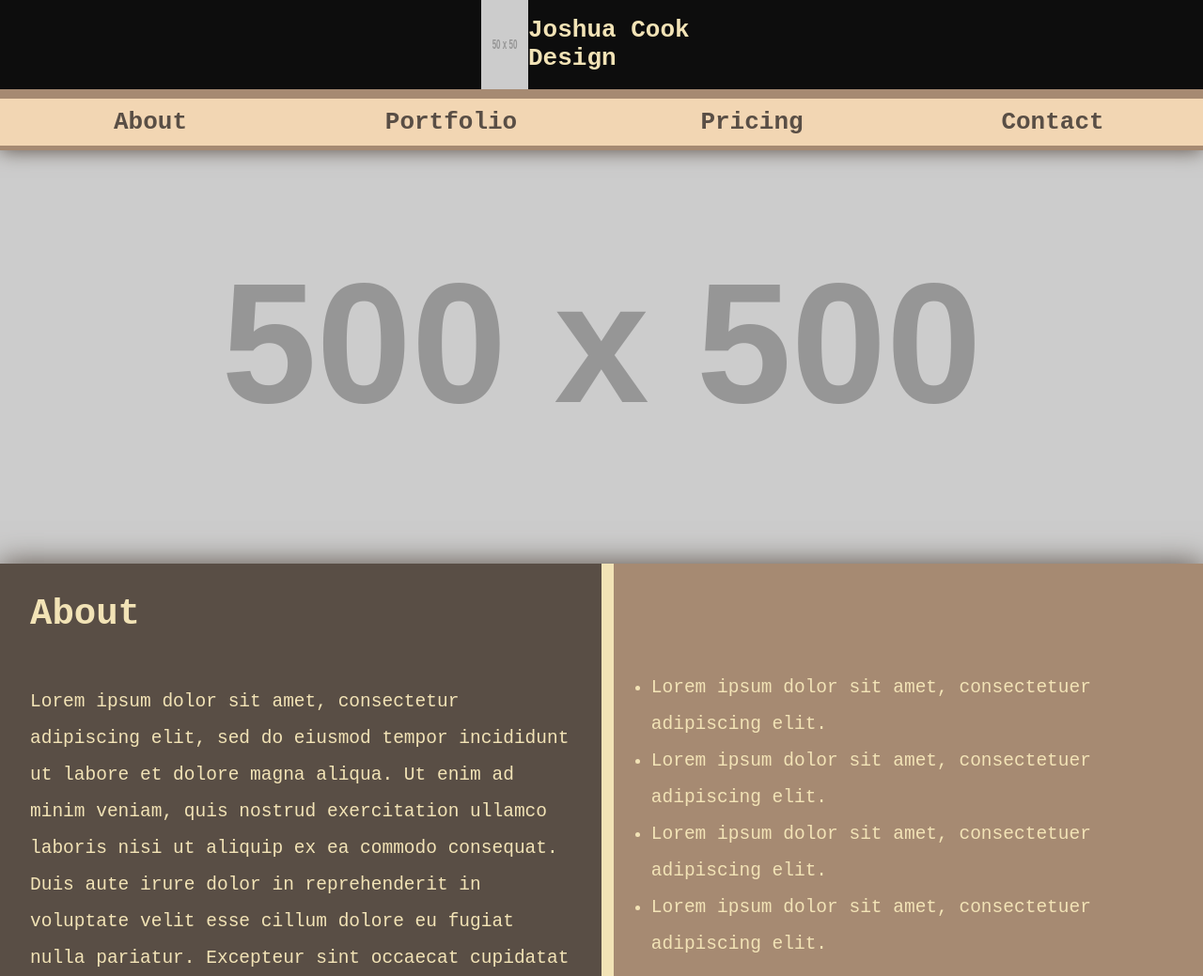
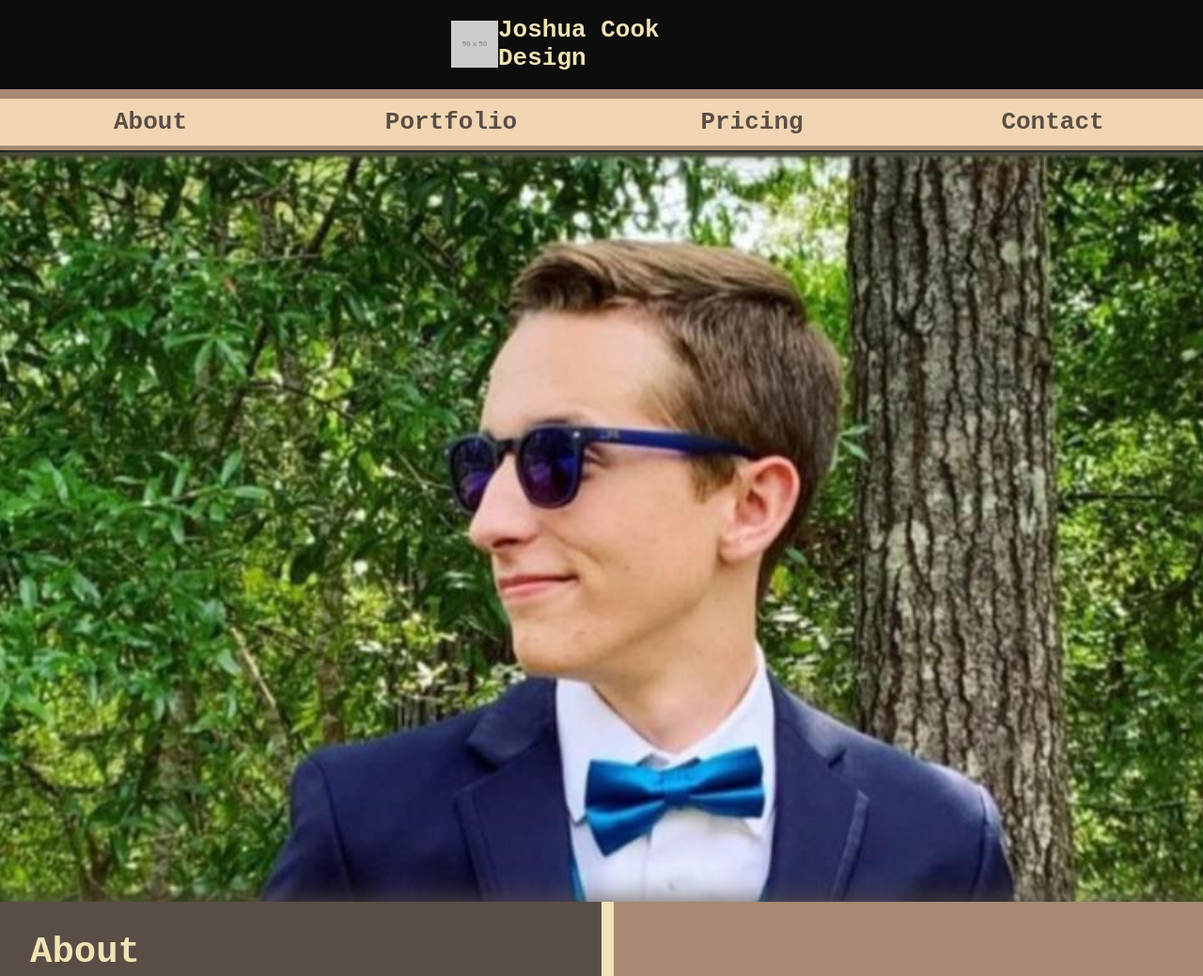
Before and after one commit to JoshC04/main_web_design_site, a plain HTML site: page main_page/index.html in a window 1280 px wide. Shown: the top 1039 px of the page at 94% size. Drawn offline with Linux system fonts and the light colour scheme; placeholder pictures from the web are drawn by us.

Commit message:
Jan 18th - Making Tweaks

```diff
--- a/main_page/styles.css
+++ b/main_page/styles.css
@@ -51,10 +51,16 @@ html {
 
 #header {
   background-color: var(--main_color);
+  width: 100%;
   margin: 0;
   padding: 0;
   box-shadow: 0px 0px 20px var(--dark_highlight);
   z-index: 1;
+}
+
+#logo {
+  width: 25%;
+  height: 100%;
 }
 
 /*------------ Navigation Bar -------------*/
@@ -198,6 +204,7 @@ a {
     display: flex;
     flex-direction: column;
     align-items: center;
+    justify-content: center;
   }
 
   #nav_bar {
@@ -208,9 +215,8 @@ a {
   #logo {
     display: flex;
     flex-direction: row;
-    justify-content: space-evenly;
-    width: 20%;
-    height: 100%;
+    justify-content: space-between;
+    align-items: center;
   }
 }
 
@@ -238,7 +244,7 @@ a {
 /*-------------- Parallax -----------------*/
 
 .parallax {
-  min-height: 55vh;
+  min-height: 100vh;
   background-attachment: fixed;
   background-position: center;
   background-repeat: no-repeat;
@@ -247,7 +253,7 @@ a {
 }
 
 .parallax01 {
-  background-image: url("https://placehold.co/500x500");
+  background-image: url("images/Prom.jpg");
 }
 .parallax02 {
   background-image: url("https://placehold.co/500x500");
```
Also changed, not shown: main_page/images/Prom.jpg (added).
